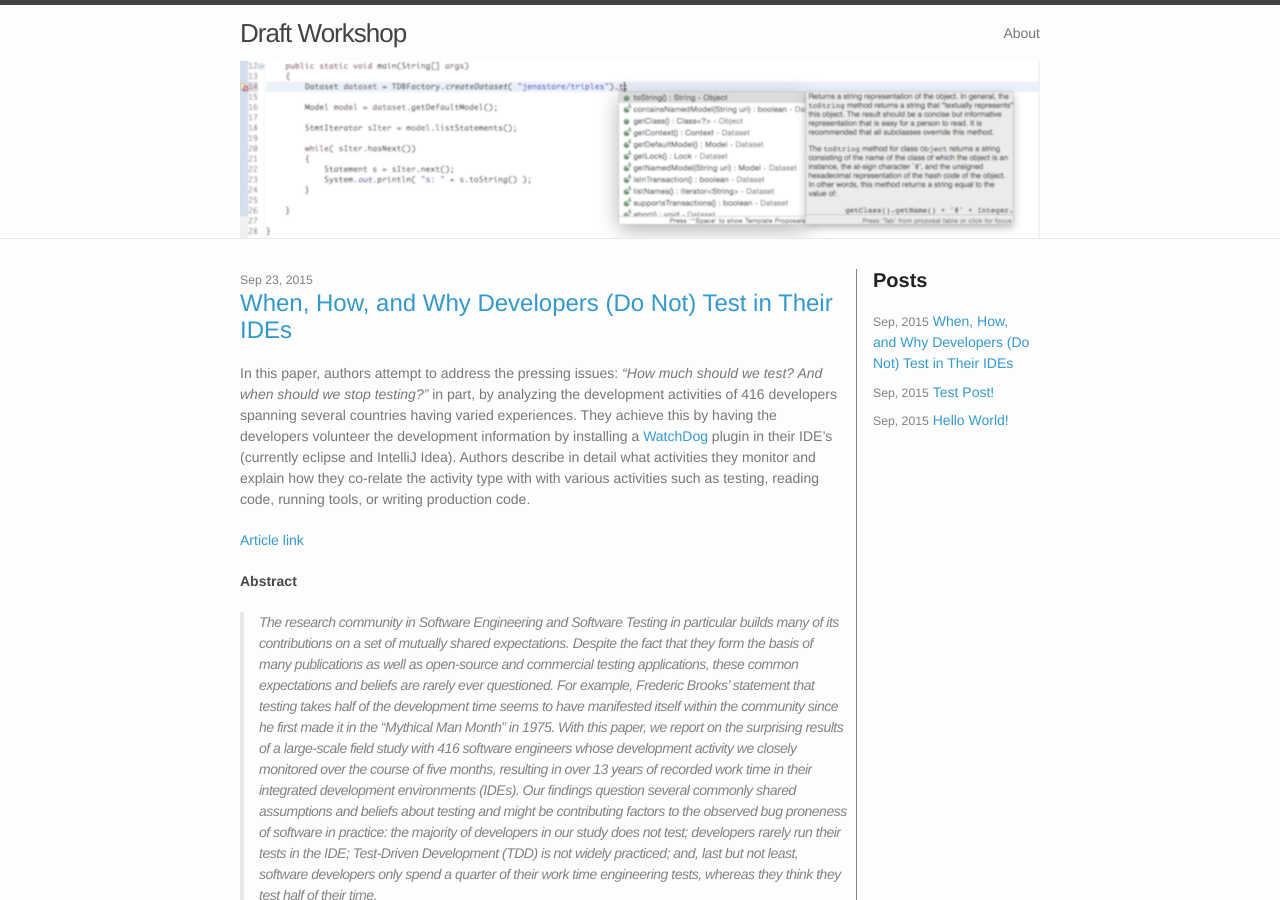
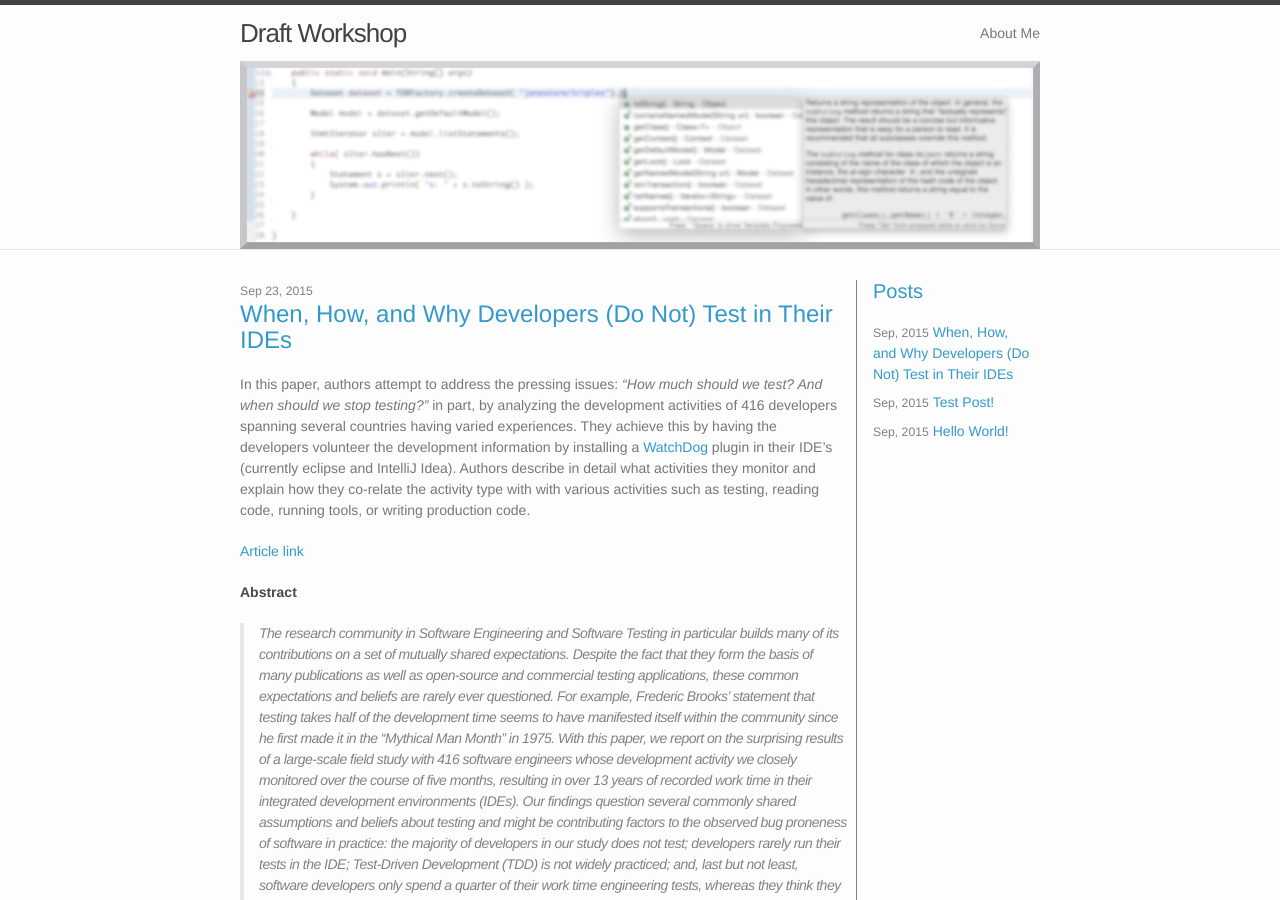
Before and after one commit to rahulpandita/Draft-Workshop, a Jekyll site: the page built from index.html, in a window 1280 px wide and 900 px high. Built offline with Jekyll 4.4.1, drawn with Linux system fonts in a browser that asks for light colours; the list of posts is cut into pages by our own code.

Commit message:
Updated Posts page

```diff
--- a/_includes/header.html
+++ b/_includes/header.html
@@ -14,16 +14,12 @@
 			</a>
 
 			<div class="trigger">
-				{% for page in site.pages %}
-					{% if page.title %}
-						<a class="page-link" href="{{ page.url | prepend: site.baseurl }}">{{ page.title }}</a>
-					{% endif %}
-				{% endfor %}
+				<a class="page-link" href="{{ baseurl }}">About Me</a>
 			</div>
 
 		</nav>
 
-		<img src="{{ baseurl }}/blog/images/header.png">
+		<img src="{{ site.baseurl  }}/images/header.png">
 
 	</div>
 
--- a/index.html
+++ b/index.html
@@ -44,7 +44,7 @@
 	</div>
 
 	<div class="sideList">
-		<h1 class="page-heading">Posts</h1>
+		<h1 class="page-heading"><a href="{{ site.baseurl }}/">Posts</a></h1>
 
 		  <ul class="post-idx-list">
 		    {% for post in site.posts %}
```
Also changed, not shown: _layouts/post.html (+15 -3 lines), images/header.png.
